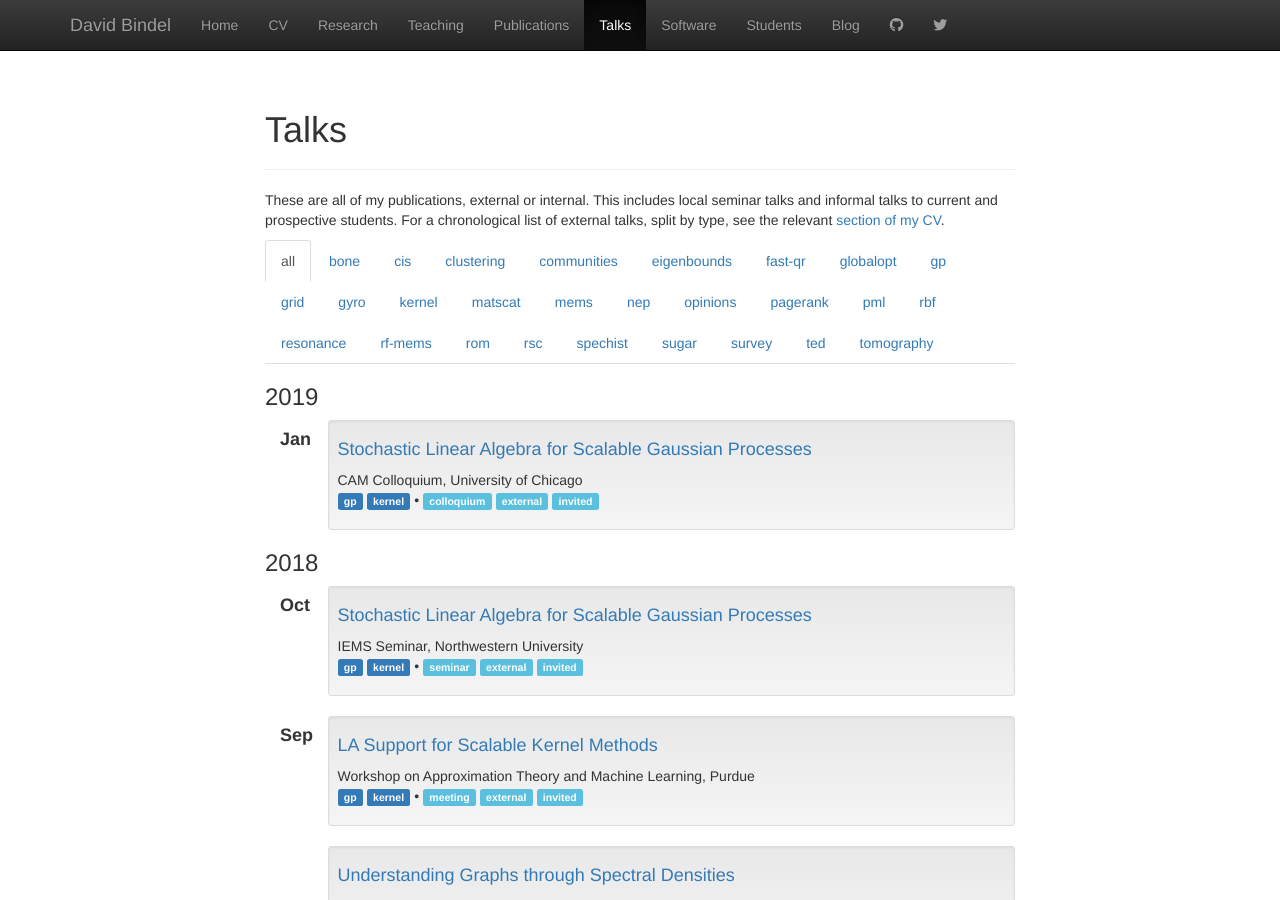
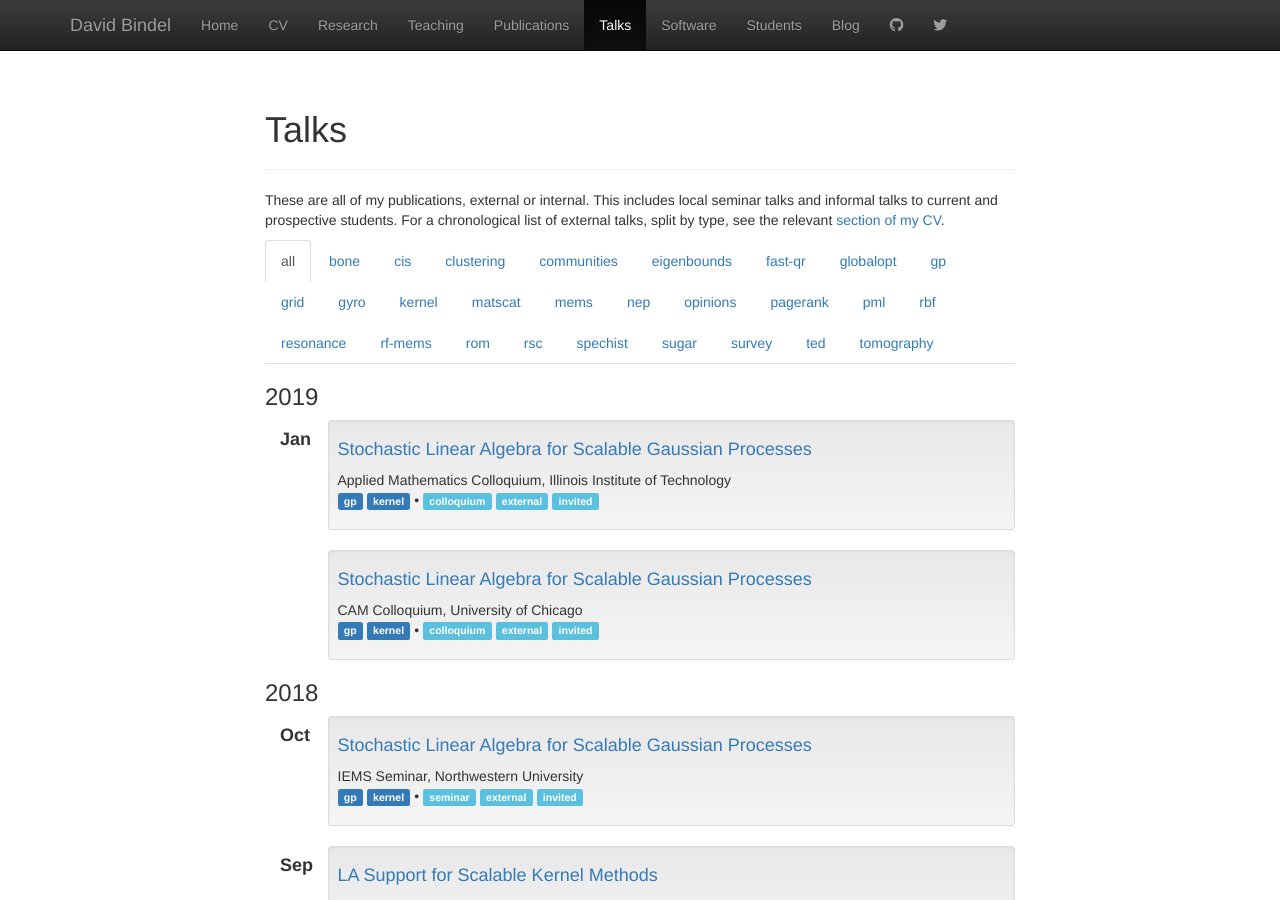
Before and after one commit to dbindel/cornell_web, a Jekyll site: the page built from talks.html, in a window 1280 px wide and 900 px high. Built offline with Jekyll 4.4.1, drawn with Linux system fonts in a browser that asks for light colours; nearby versions of some CDN libraries.

Commit message:
Add IIT presentation link.

```diff
--- a/_data/present.yml
+++ b/_data/present.yml
@@ -1062,3 +1062,9 @@
   tags: [gp, kernel]
   where: CAM Colloquium, University of Chicago
   type: [colloquium, external, invited]
+-
+  file: 2019-01-iit/iit-jan19.pdf
+  title: "Stochastic Linear Algebra for Scalable Gaussian Processes"
+  tags: [gp, kernel]
+  where: Applied Mathematics Colloquium, Illinois Institute of Technology
+  type: [colloquium, external, invited]
```
